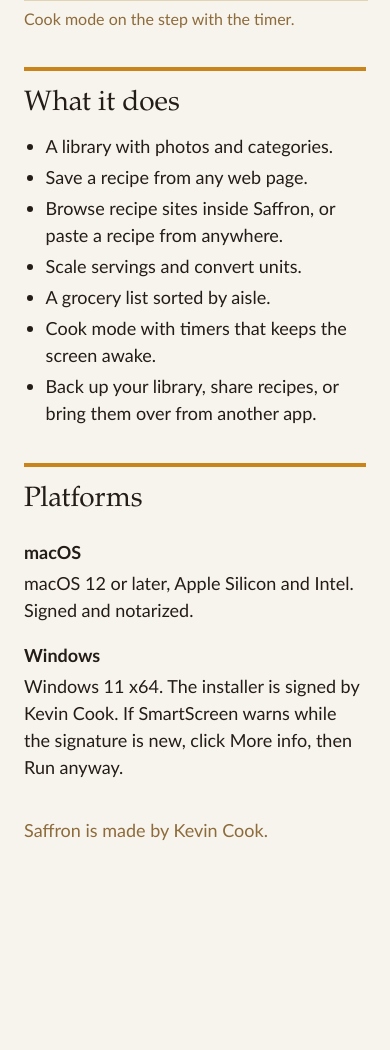
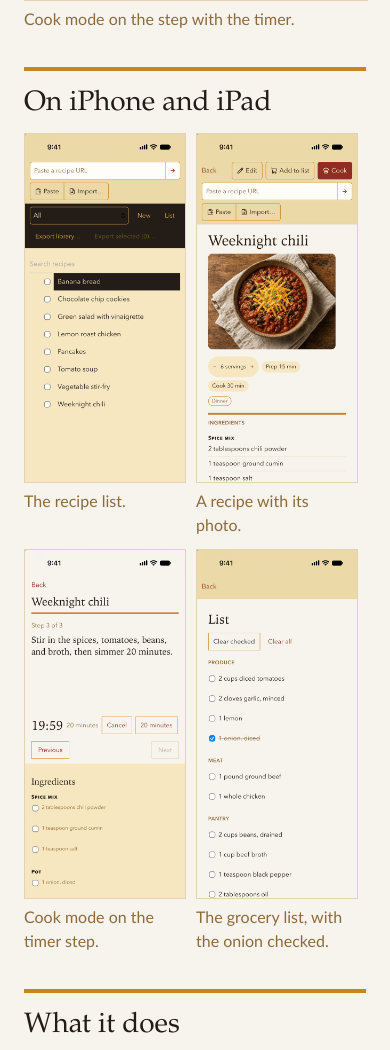
Before and after one commit to kevincook/saffron-releases, a plain HTML site: page docs/index.html in a window 390 px wide. Shown: the part 1500-2550 px from the top of the page. Before the commit the page ends 2396 px from the top, so only its background shows below. Drawn offline with Linux system fonts and the light colour scheme.

Commit message:
site: iPhone screenshots

```diff
--- a/docs/index.html
+++ b/docs/index.html
@@ -42,6 +42,26 @@
       </figure>
     </div>
 
+    <h2>On iPhone and iPad</h2>
+    <div class="shots phone-shots">
+      <figure>
+        <img src="screenshots/iphone-list.png" alt="The recipe list on iPhone, with the demo recipes.">
+        <figcaption>The recipe list.</figcaption>
+      </figure>
+      <figure>
+        <img src="screenshots/iphone-recipe.png" alt="Weeknight chili on iPhone, with its photo.">
+        <figcaption>A recipe with its photo.</figcaption>
+      </figure>
+      <figure>
+        <img src="screenshots/iphone-cook.png" alt="Cook mode on iPhone, on the timer step of Weeknight chili.">
+        <figcaption>Cook mode on the timer step.</figcaption>
+      </figure>
+      <figure>
+        <img src="screenshots/iphone-grocery.png" alt="The grocery list on iPhone, with Lemon roast chicken and Weeknight chili added and the onion checked.">
+        <figcaption>The grocery list, with the onion checked.</figcaption>
+      </figure>
+    </div>
+
     <h2>What it does</h2>
     <ul>
       <li>A library with photos and categories.</li>
--- a/docs/style.css
+++ b/docs/style.css
@@ -126,6 +126,18 @@ li {
   font-size: 16px;
 }
 
+.phone-shots {
+  display: flex;
+  flex-wrap: wrap;
+  gap: 12px;
+}
+
+.phone-shots figure {
+  flex: 1 1 120px;
+  min-width: 120px;
+  max-width: 160px;
+}
+
 a {
   color: #8f2d22;
 }
```
Also changed, not shown: docs/screenshots/iphone-cook.png (added), docs/screenshots/iphone-grocery.png (added), docs/screenshots/iphone-list.png (added), docs/screenshots/iphone-recipe.png (added).
